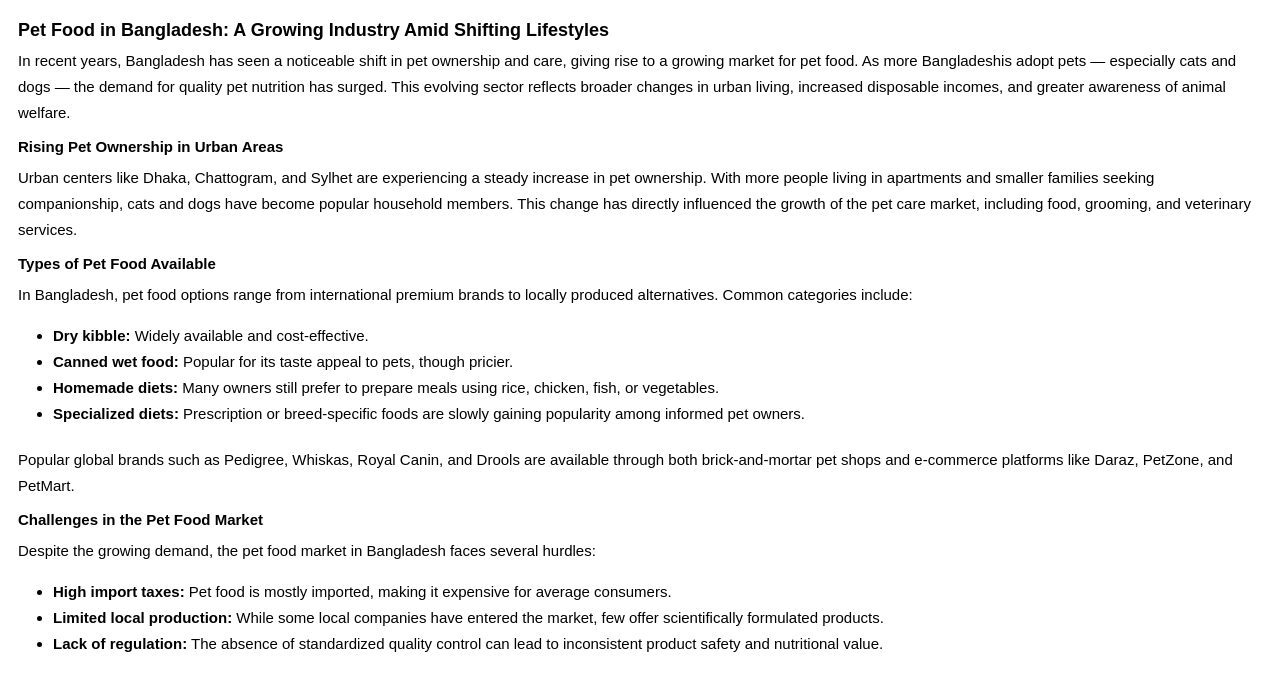
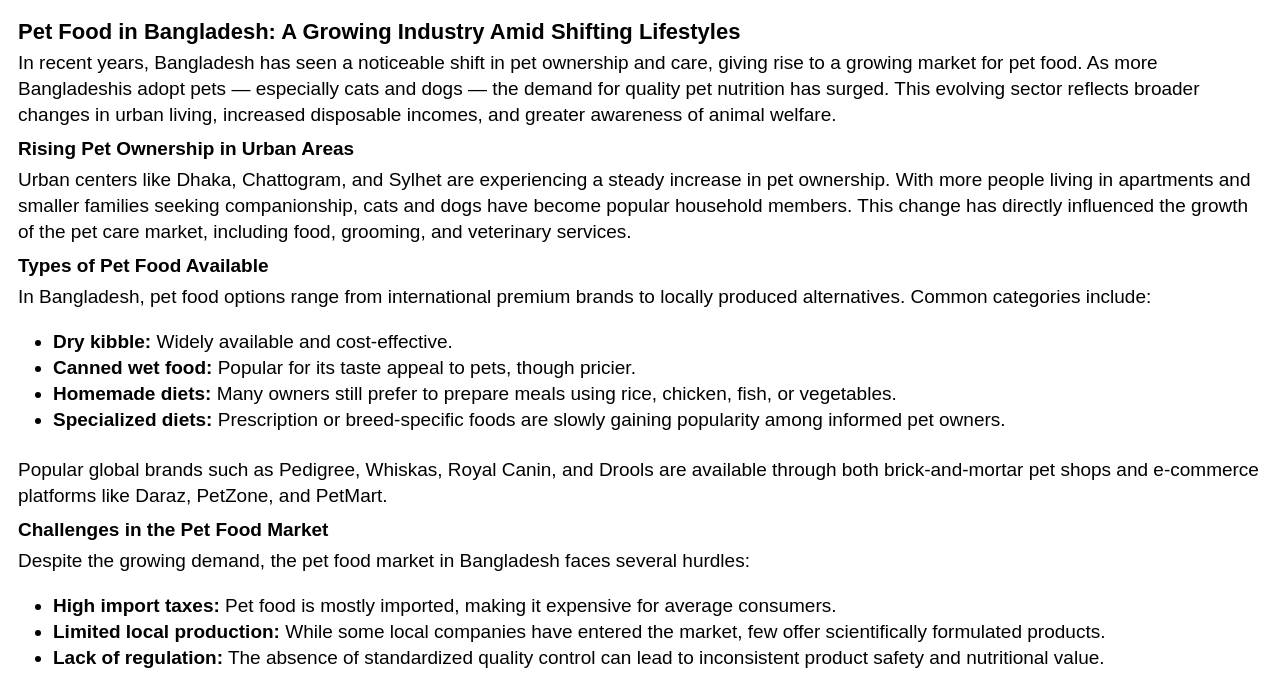
Before and after one commit to rohan-info/web2, a plain HTML site: page index.html in a window 1280 px wide. Shown: the part 61-747 px from the top of the page. Drawn offline with Linux system fonts and the light colour scheme.

Commit message:
Update styles.css

```diff
--- a/styles.css
+++ b/styles.css
@@ -17,7 +17,7 @@
 .bolds {
     padding-left: 10px;
     padding-right: 10px;
-    font-size: 18px;
+    font-size: 22px;
     font-weight: bold;
     margin-bottom: 0;
 }
@@ -25,7 +25,7 @@
 .texts {
     padding-left: 10px;
     padding-right: 10px;
-    font-size: 15px;
+    font-size: 19px;
     margin-top: 0;
     padding-top: 5px;
     margin-bottom: 0;
@@ -34,7 +34,7 @@
 .bolds2 {
     padding-left: 10px;
     padding-right: 10px;
-    font-size: 15px;
+    font-size: 19px;
     font-weight: bold;
     margin-top: 0;
     padding-top: 8px;
@@ -43,7 +43,7 @@
 }
 
 .lists {
-   font-size: 15px;
+   font-size: 19px;
     margin-left: 5px;
    margin-right: 5px;
 
```
